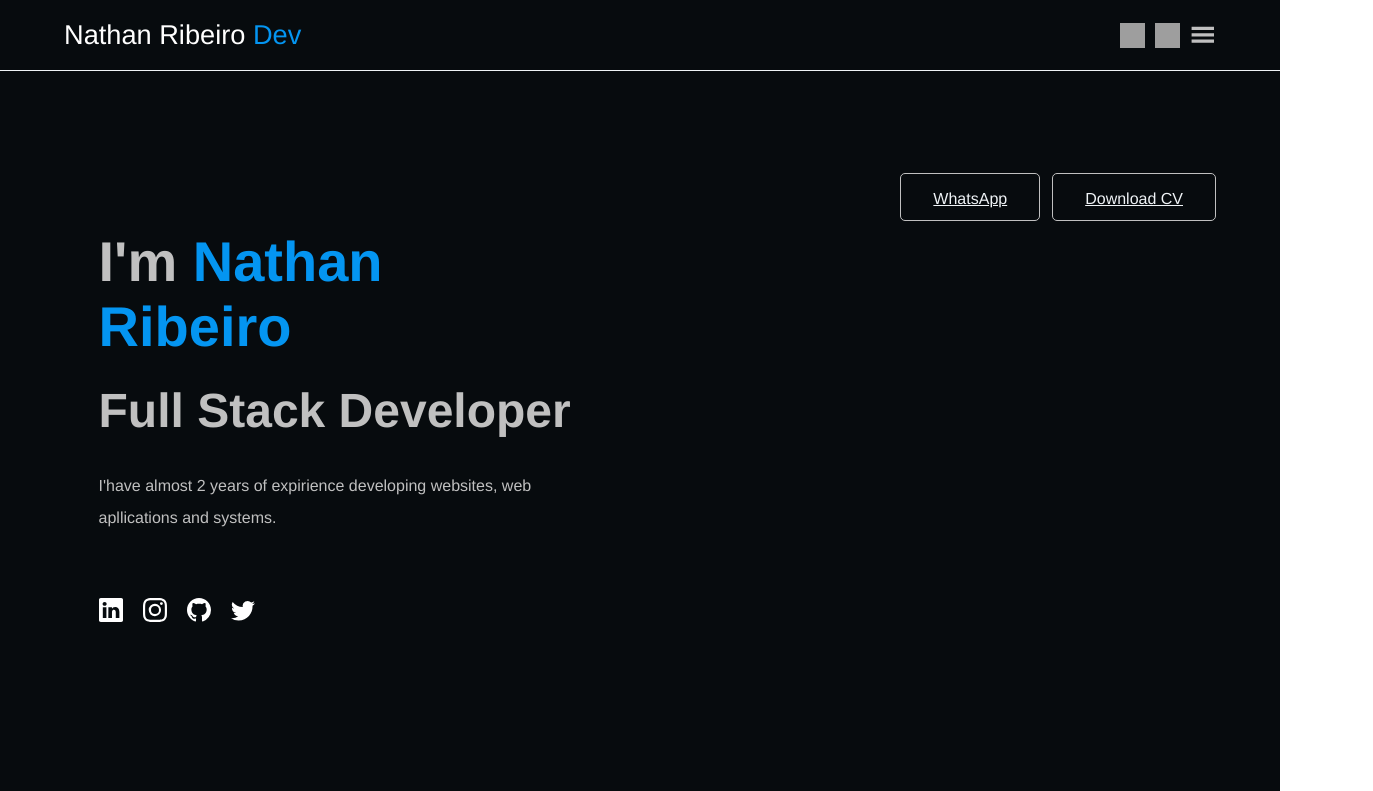
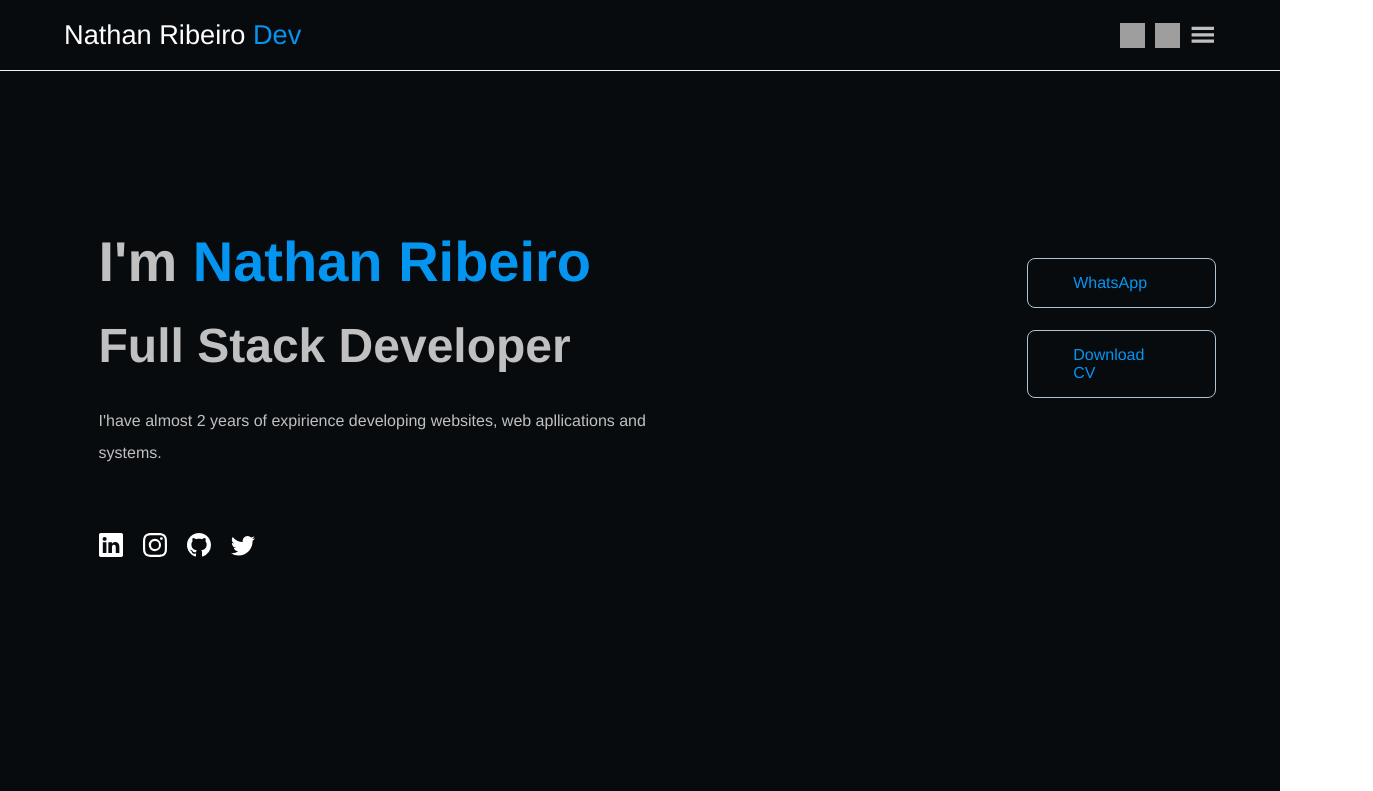
Before and after one commit to nathanrib13/nathan-portfolio2.0, a React (Create React App) app: page / in a window 1280 px wide. Shown: the top 791 px of the page, 1373 px wide, since content can reach past the window. Built offline with nearby package versions, Linux system fonts and the light colour scheme; grey boxes are pictures that could not be loaded.

Commit message:
buttons wpp and resume

```diff
--- a/src/components/fastInfo.js
+++ b/src/components/fastInfo.js
@@ -1,17 +1,21 @@
 import React from "react";
 import resume from "../assets/cv/cv-nathan.pdf";
 import { FastInfoContainer } from "../styles/fastInfo.styled";
-import { Button } from "../styles/global.styled";
 
 export const FastInfo = () => {
   return (
     <FastInfoContainer>
-      <Button href="https://wa.me/21980870945" download target="_blank">
+      <a
+        href="https://wa.me/21980870945"
+        download
+        target="_blank"
+        rel="noreferrer"
+      >
         WhatsApp
-      </Button>
-      <Button href={resume} download>
+      </a>
+      <a href={resume} download>
         Download CV
-      </Button>
+      </a>
     </FastInfoContainer>
   );
 };
--- a/src/components/showCase.js
+++ b/src/components/showCase.js
@@ -2,7 +2,6 @@ import { motion } from "framer-motion";
 import React from "react";
 import { useTranslation } from "react-i18next";
 import { BsGithub, BsInstagram, BsLinkedin, BsTwitter } from "react-icons/bs";
-import profilePhoto from "../assets/foguete.png";
 import {
   BlueText,
   FlexContainer,
@@ -11,10 +10,6 @@ import {
   PaddingContainer,
   ParaText,
 } from "../styles/global.styled";
-import {
-  ShowCaseImageCard,
-  ShowCaseParticleContainer,
-} from "../styles/showCase.styled";
 import { FastInfo } from "./fastInfo";
 
 // import { fadeInLeftVariant } from "../utils/variants"
@@ -87,18 +82,12 @@ const ShowCase = () => {
           </FlexContainer>
         </motion.div>
         <motion.div
-          initial={{ x: 15, opacity: 0 }}
-          animate={{ x: 200, y: -300, opacity: 1, rotate: -45 }} // Ajuste os valores conforme necessário
-          transition={{ type: "tween", duration: 5, ease: "easeInOut" }}
-          style={{ rotate: 180 }} // Adicionando rotação de 360 graus
+          initial={{ x: 50, opacity: 0 }}
+          whileInView={{ x: 0, opacity: 1 }}
+          transition={{ type: "tween", duration: 1 }}
         >
-          <ShowCaseParticleContainer>
-            <ShowCaseImageCard>
-              <img src={profilePhoto} alt="logo from nathan" />
-            </ShowCaseImageCard>
-          </ShowCaseParticleContainer>
+          <FastInfo/>
         </motion.div>
-        <FastInfo></FastInfo>
       </FlexContainer>
     </PaddingContainer>
   );
--- a/src/styles/fastInfo.styled.js
+++ b/src/styles/fastInfo.styled.js
@@ -1,9 +1,52 @@
-import styled from "styled-components";
+import styled, { keyframes } from "styled-components";
 
+const rotateBorder = keyframes`
+  0% {
+    border-color: #0495F1;
+  }
+  25% {
+    border-color: #EFF3F6;
+  }
+  50% {
+    border-color: #82CCFA;
+  }
+  75% {
+    border-color: #C0C0C0;
+  }
+  100% {
+    border-color: #070B0E;
+  }
+`;
 
-export const FastInfoContainer = styled.div `
-display: flex;
-gap: 12px;
-max-height: 3rem;
+const shadowInsetCenter = keyframes`
+  0% {
+    box-shadow: inset 0 0 0 0 transparent;
+  }
+  100% {
+    box-shadow: inset 0 0 14px 2px rgba(255, 255, 255, 1);
+  }
+`;
 
-`
+export const FastInfoContainer = styled.div`
+  padding-top: 85px;
+  padding-left: 315px;
+  display: flex;
+  flex-direction: column;
+  gap: 22px;
+  max-height: 3rem;
+
+  > a {
+    text-decoration: none;
+    padding: 15px 45px;
+    background-color: ${({ theme }) => theme.colors.black};
+    border: 1px solid white;
+    border-radius: 8px;
+    color: ${({ theme }) => theme.colors.primary};
+    animation: ${rotateBorder} 4s linear infinite;
+    cursor: pointer;
+
+    &:hover {
+      animation: ${shadowInsetCenter} 1s linear both;
+    }
+  }
+`;
--- a/src/utils/en.json
+++ b/src/utils/en.json
@@ -2,6 +2,14 @@
   "translation": {
     "hello": "I'm",
     "professional": "Full Stack Developer",
+    "shortExp": "I'have almost 2 years of expirience developing websites, web apllications and systems.",
+    "shortExp": "I'have almost 2 years of expirience developing websites, web apllications and systems.",
+    "shortExp": "I'have almost 2 years of expirience developing websites, web apllications and systems.",
+    "shortExp": "I'have almost 2 years of expirience developing websites, web apllications and systems.",
+    "shortExp": "I'have almost 2 years of expirience developing websites, web apllications and systems.",
+    "shortExp": "I'have almost 2 years of expirience developing websites, web apllications and systems.",
+    "shortExp": "I'have almost 2 years of expirience developing websites, web apllications and systems.",
+    "shortExp": "I'have almost 2 years of expirience developing websites, web apllications and systems.",
     "shortExp": "I'have almost 2 years of expirience developing websites, web apllications and systems."
   }
 }
```
